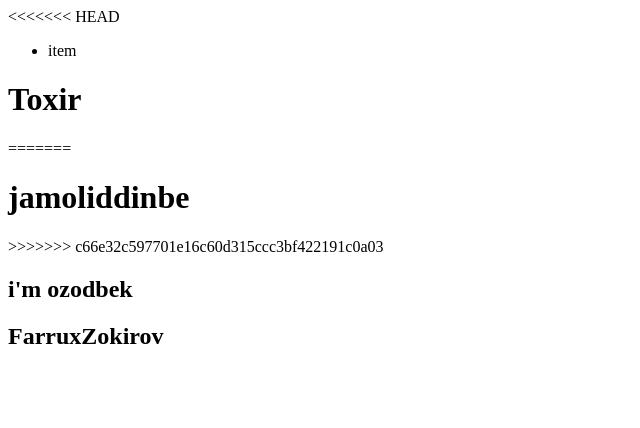
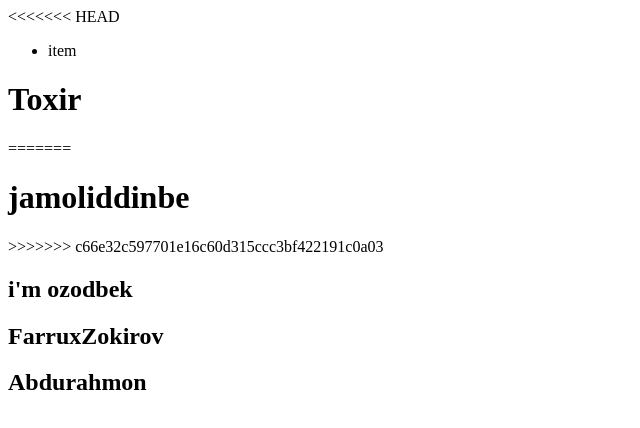
Before and after one commit to vohobjonoff/merge1, a plain HTML site: page index.html in a window 1280 px wide. Shown: the whole page, without its empty margins (0-640 px from the left). Drawn offline with Linux system fonts and the light colour scheme.

Commit message:
Abdullahojaev-added

```diff
--- a/index.html
+++ b/index.html
@@ -29,6 +29,9 @@
     <div class="Farrux">
         <h1>FarruxZokirov</h1>
     </div>
+    <div class="Abdullahojaev">
+        <h2>Abdurahmon</h2>
+    </div>
 </section>
 </header>
 </body>
```
